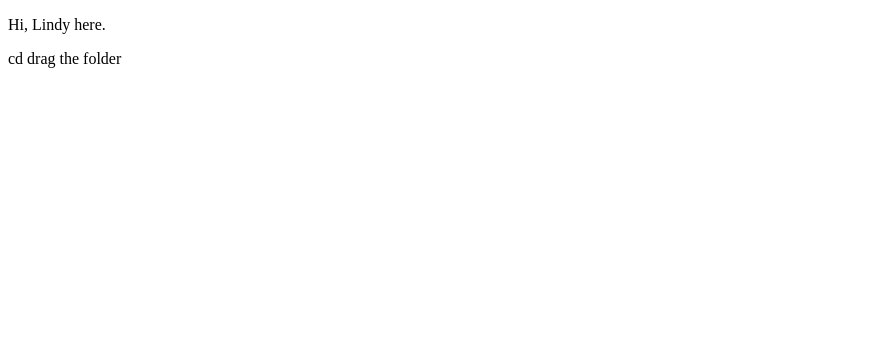
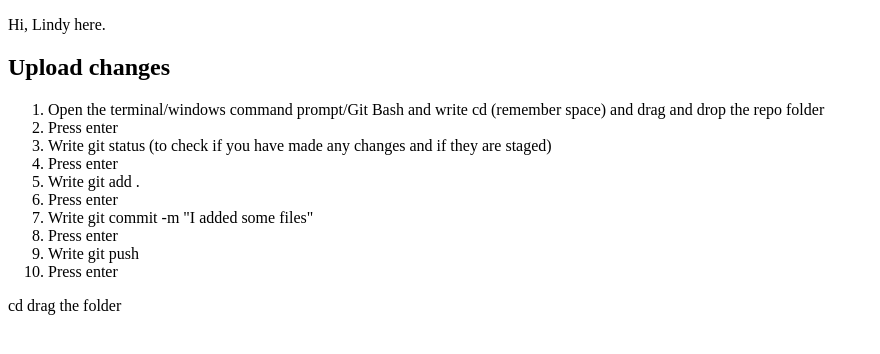
Before and after one commit to lindylouwerse/Practice, a plain HTML site: page git practice/index.html in a window 1280 px wide. Shown: the whole page, without its empty margins (0-880 px from the left). Drawn offline with Linux system fonts and the light colour scheme.

Commit message:
how to upload

```diff
--- a/git practice/index.html
+++ b/git practice/index.html
@@ -10,6 +10,19 @@
 
 <p>Hi, Lindy here.</p>
 
+<h2>Upload changes</h2>
+<ol>
+    <li>Open the terminal/windows command prompt/Git Bash and write cd (remember space) and drag and drop the repo folder</li>
+    <li>Press enter</li>
+    <li>Write git status (to check if you have made any changes and if they are staged)</li>
+    <li>Press enter</li>
+    <li>Write git add .</li>
+    <li>Press enter</li>
+    <li>Write git commit -m "I added some files"</li>
+    <li>Press enter</li>
+    <li>Write git push</li>
+    <li>Press enter</li>
+</ol>
 </body>
 </html>
 cd drag the folder
```
